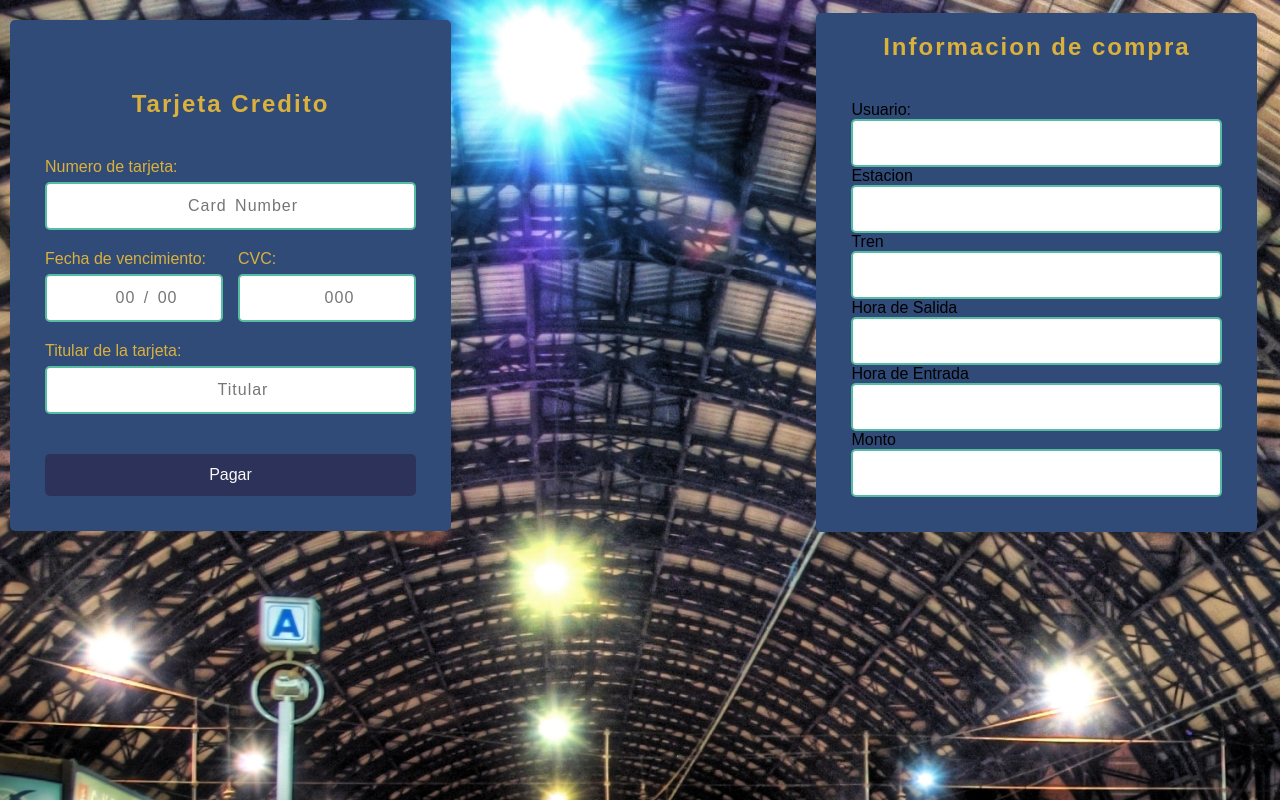
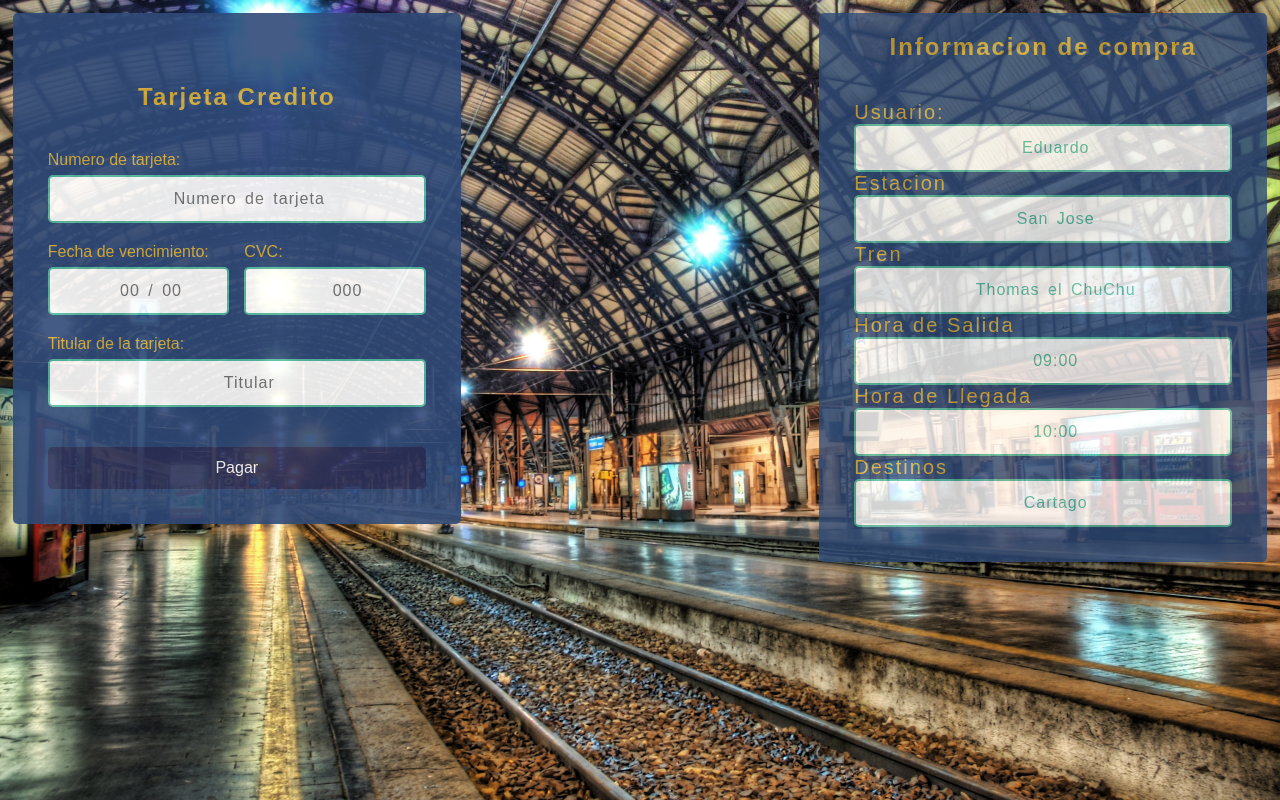
Before and after one commit to eamonge/ProyectoTrenes, a PHP site: page /html/checkout.php in a window 1280 px wide. Run offline with PHP 8.4, Linux system fonts and the light colour scheme.

Commit message:
Checkout
Modificacion checkout

```diff
--- a/css/diseño.css
+++ b/css/diseño.css
@@ -6,10 +6,8 @@
     }
 
     body{/*fondo*/
-    background: #56BDA2;
-    background-image: url(../img/estacion.jpg);
-
-    margin: 0 10px;
+        background: url("../img/estacion.jpg") no-repeat center center fixed;
+        background-size: cover;
     }
     .payment{/*Cuadro centro*/
     float: left;
@@ -20,22 +18,23 @@
     padding-top: 70px;
     border-radius: 5px;
     margin-top: 20px;
-    /*position: relative;*/
+    margin: 1%;
+    opacity:0.9;
+
     }
 
     .preview{/*Cuadro centro*/
         background: #304B78;
         float: right;
         margin: 1%;
-        /*max-width: 360px;*/
-        /*margin: 80px auto;*/
         width: 35%;
         height: auto;
         padding: 35px;
         padding-top: 20px;
         border-radius: 5px;
-        /*position: relative;*/
+        opacity:0.8;
         }
+
     h2{/*Detalles del titulo*/
     text-align: center;
     letter-spacing: 2px;
@@ -47,6 +46,7 @@
     color: #DBB13B;
     margin-bottom: 6px;
     }
+
     .input{/*formato de los input*/
     padding: 13px 0px 13px 25px;
     width: 100%;
@@ -102,22 +102,7 @@
     text-align: center;
     line-height: 85px;
     }
-    .payment-logo:before{
-    content: "";
-    position: absolute;
-    top: 5px;
-    left: 5px;
-    width: 90px;
-    height: 90px;
-    background: #2196F3;
-    border-radius: 50%;
-    }
-    .payment-logo p{
-    position: relative;
-    color: #f8f8f8;
-    font-family: 'Ubuntu', sans-serif;
-    font-size: 58px;
-    }
+
 
     .pestana{
     background-color: cornflowerblue;
@@ -136,3 +121,14 @@
     ul{
         list-style-type: none;
     }
+
+    .label2{
+        letter-spacing: 2px;
+        margin-bottom: 40px;
+        font-size: 20px;
+        color: #DBB13B;
+    }
+
+    .input2{
+        pointer-events: none;
+    }
--- a/html/checkout.php
+++ b/html/checkout.php
@@ -16,7 +16,7 @@
 
           <div class="card space icon-relative">
             <label class="label">Numero de tarjeta:</label>
-            <input type="text" class="input" data-mask="0000 0000 0000 0000" placeholder="Card Number">
+            <input type="text" class="input" data-mask="0000 0000 0000 0000" placeholder="Numero de tarjeta">
             <i class="far fa-credit-card"></i>
           </div>
           <div class="card-grp space">
@@ -44,18 +44,20 @@
 </div>
 <div class="preview">
   <h2>Informacion de compra</h2>
-  <label class="label">Usuario:</label>
-  <input type="text" class="input">
-  <label class="label">Estacion</label>
-  <input type="text" class="input">
-  <label class="label">Tren</label>
-  <input type="text" class="input">
-  <label class="label">Hora de Salida</label>
-  <input type="text" class="input">
-  <label class="label">Hora de Entrada</label>
-  <input type="text" class="input">
-  <label class="label">Monto</label>
-  <input type="text" class="input">
+  <label class="label2">Usuario:</label>
+  <input type="text" class="input" value="Eduardo">
+  <label class="label2">Estacion</label>
+  <input type="text" class="input" value="San Jose">
+  <label class="label2">Tren</label>
+  <input type="text" class="input" value="Thomas el ChuChu">
+  <label class="label2">Hora de Salida</label>
+  <input type="text" class="input" value="09:00">
+  <label class="label2">Hora de Llegada</label>
+  <input type="text" class="input" value="10:00">
+  <label class="label2">Destinos</label>
+  <input type="text" class="input" value="Cartago">
+
+
 
 </div>
 
```
